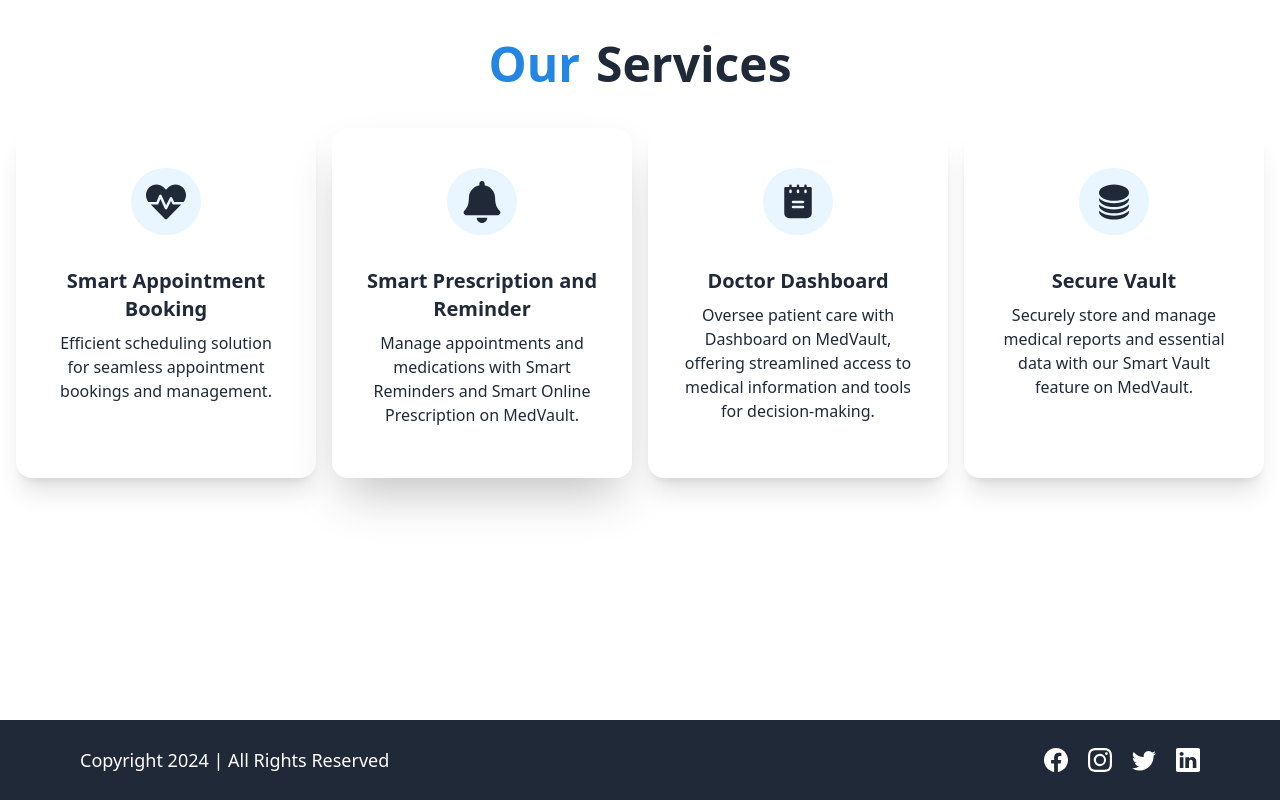
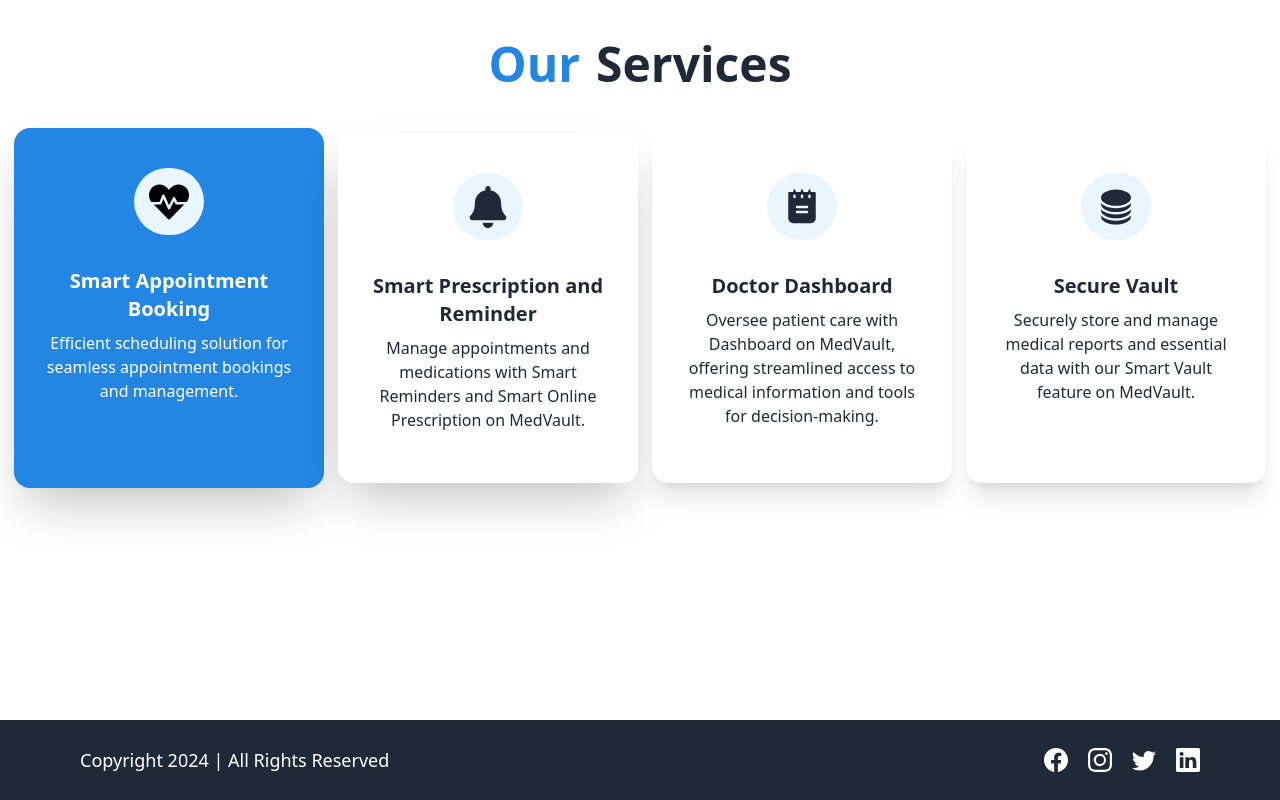
Before and after one commit to tanishq-khandelwal/Fullstack-Medvault, a React (Vite) app in the folder Frontend/medvault/: page / in a window 1280 px wide. Shown: the part 1480-2280 px from the top of the page. Built offline with nearby package versions, Linux system fonts and the light colour scheme.

Commit message:
big fixed

```diff
--- a/Frontend/medvault/src/pages/Homepage.jsx
+++ b/Frontend/medvault/src/pages/Homepage.jsx
@@ -71,7 +71,7 @@ const HomePage = () => {
         </div>
 
         <div className="flex items-center justify-evenly mt-10">
-          <div className="card w-96 bg-base-100 shadow-xl hover:scale-105 transition-all duration-300 hover:text-white hover:bg-[#245ED7]">
+          <div className="card w-96 bg-base-100 shadow-xl hover:scale-105 transition-all duration-300">
             <figure className="px-5 pt-5">
               <img src={image} alt="Shoes" className="rounded-xl" />
             </figure>
@@ -123,10 +123,10 @@ const HomePage = () => {
         </div>
 
         <div className="flex items-center justify-evenly mt-10">
-          <div className="card w-[300px]  h-[350px] bg-base-100 shadow-xl hover:scale-105 transition-all duration-300">
+          <div className="card w-[310px]  h-[360px] bg-[#2386E3] shadow-2xl hover:scale-105 transition-all duration-300 text-white">
             <figure className="px-10 pt-10">
               <div className="w-[70px] h-[67px] bg-[#E9F6FF] items-center flex justify-center rounded-full">
-                <FaHeartbeat className="h-[42px] w-[40px]" />
+                <FaHeartbeat className="h-[42px] w-[40px] text-black" />
               </div>
             </figure>
             <div className="card-body items-center text-center">
```
